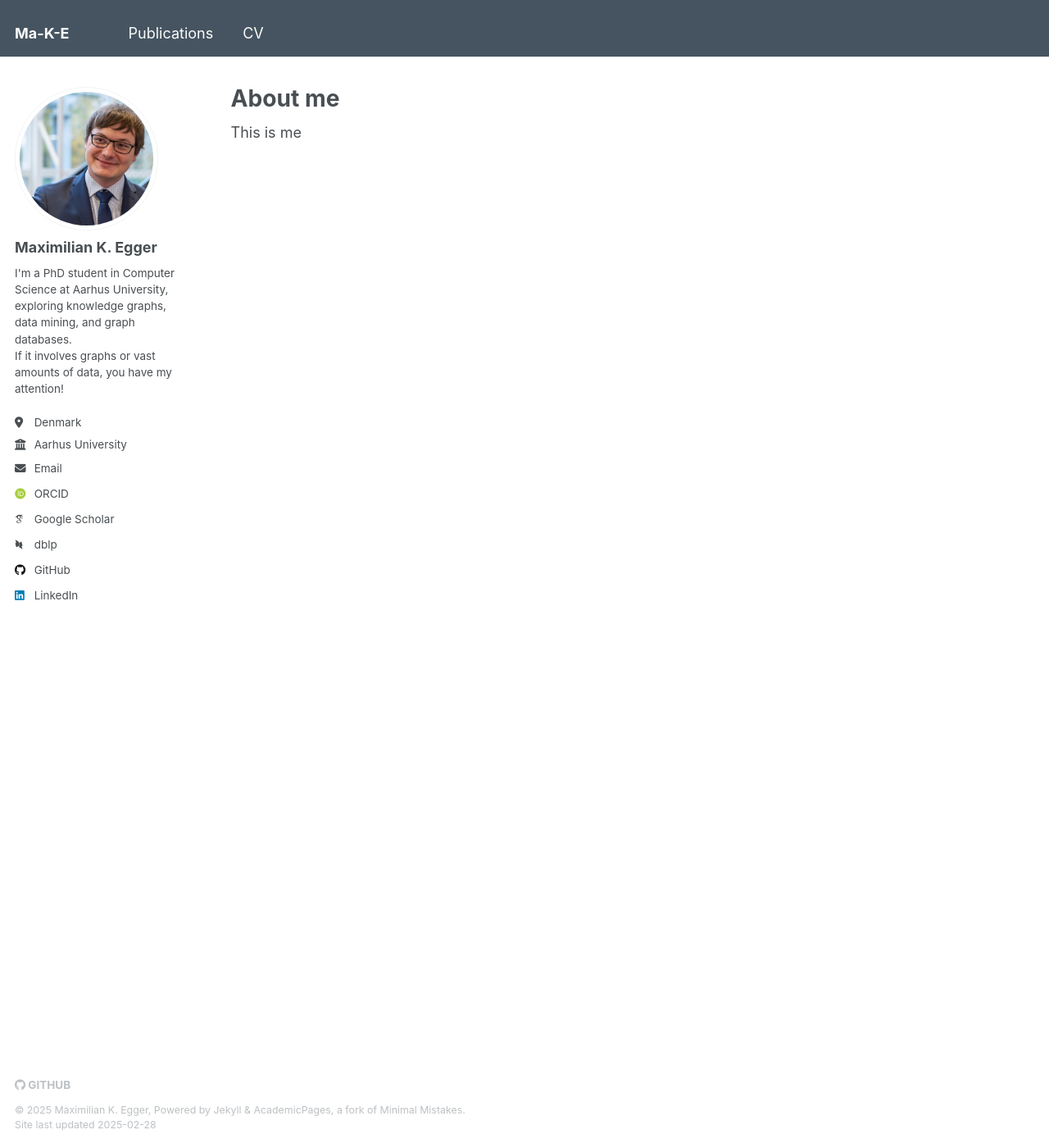
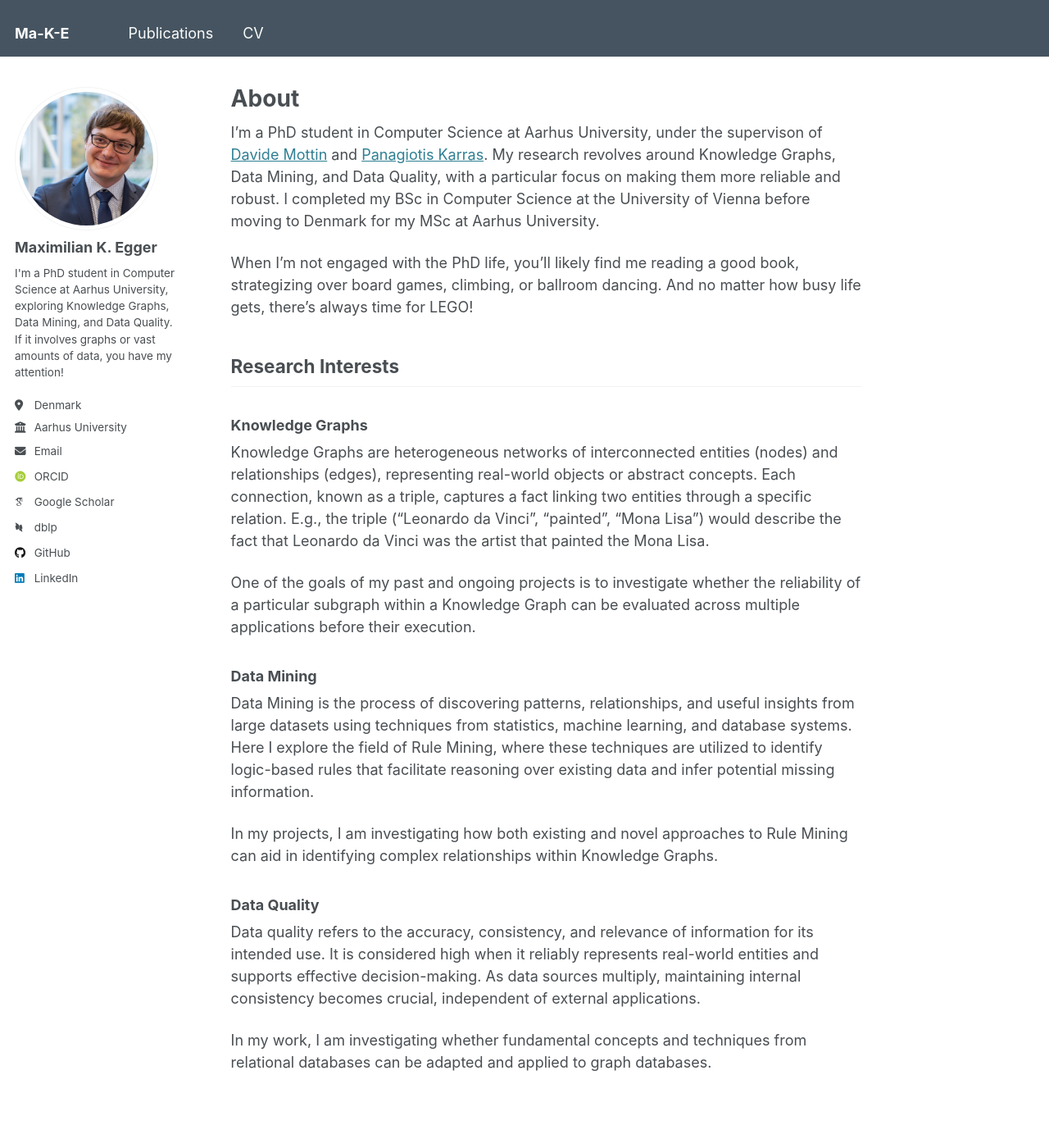
Before and after one commit to CalculassTakeo/privateMAKEsite, a Jekyll site: the page built from _pages/about.md, in a window 1280 px wide and 1400 px high. Shown: the whole window at 82% size. Built offline with Jekyll 4.4.1, drawn with Linux system fonts in a browser that asks for light colours; some web fonts are replaced.

Commit message:
added bio

```diff
--- a/_config.yml
+++ b/_config.yml
@@ -25,7 +25,7 @@ author:
   avatar           : "profile.jpeg"
   name             : "Maximilian K. Egger"
   pronouns         : # example: "she/her"
-  bio              : "I'm a PhD student in Computer Science at Aarhus University, exploring knowledge graphs, data mining, and graph databases. <br>If it involves graphs or vast amounts of data, you have my attention!"
+  bio              : "I'm a PhD student in Computer Science at Aarhus University, exploring Knowledge Graphs, Data Mining, and Data Quality. <br>If it involves graphs or vast amounts of data, you have my attention!"
   location         : "Denmark"
   employer         : "Aarhus University"
   uri              : # URL
--- a/_pages/about.md
+++ b/_pages/about.md
@@ -1,10 +1,32 @@
 ---
 permalink: /
-title: "About me"
+title: "About"
 author_profile: true
 redirect_from:
   - /about/
   - /about.html
 ---
 
-This is me
+I’m a PhD student in Computer Science at Aarhus University, under the supervison of [Davide Mottin](https://mott.in/) and [Panagiotis Karras](https://cs.au.dk/~karras/). My research revolves around Knowledge Graphs, Data Mining, and Data Quality, with a particular focus on making them more reliable and robust. I completed my BSc in Computer Science at the University of Vienna before moving to Denmark for my MSc at Aarhus University.
+
+When I’m not engaged with the PhD life, you’ll likely find me reading a good book, strategizing over board games, climbing, or ballroom dancing. And no matter how busy life gets, there’s always time for LEGO!
+
+## Research Interests
+
+### Knowledge Graphs
+
+Knowledge Graphs are heterogeneous networks of interconnected entities (nodes) and relationships (edges), representing real-world objects or abstract concepts. Each connection, known as a triple, captures a fact linking two entities through a specific relation. E.g., the triple ("Leonardo da Vinci", "painted", "Mona Lisa") would describe the fact that Leonardo da Vinci was the artist that painted the Mona Lisa.
+
+One of the goals of my past and ongoing projects is to investigate whether the reliability of a particular subgraph within a Knowledge Graph can be evaluated across multiple applications before their execution.
+
+### Data Mining
+
+Data Mining is the process of discovering patterns, relationships, and useful insights from large datasets using techniques from statistics, machine learning, and database systems. Here I explore the field of Rule Mining, where these techniques are utilized to identify logic-based rules that facilitate reasoning over existing data and infer potential missing information.
+
+In my projects, I am investigating how both existing and novel approaches to Rule Mining can aid in identifying complex relationships within Knowledge Graphs.
+
+### Data Quality
+
+Data quality refers to the accuracy, consistency, and relevance of information for its intended use. It is considered high when it reliably represents real-world entities and supports effective decision-making. As data sources multiply, maintaining internal consistency becomes crucial, independent of external applications.
+
+In my work, I am investigating whether fundamental concepts and techniques from relational databases can be adapted and applied to graph databases.
```
Also changed, not shown: 1 other file.
